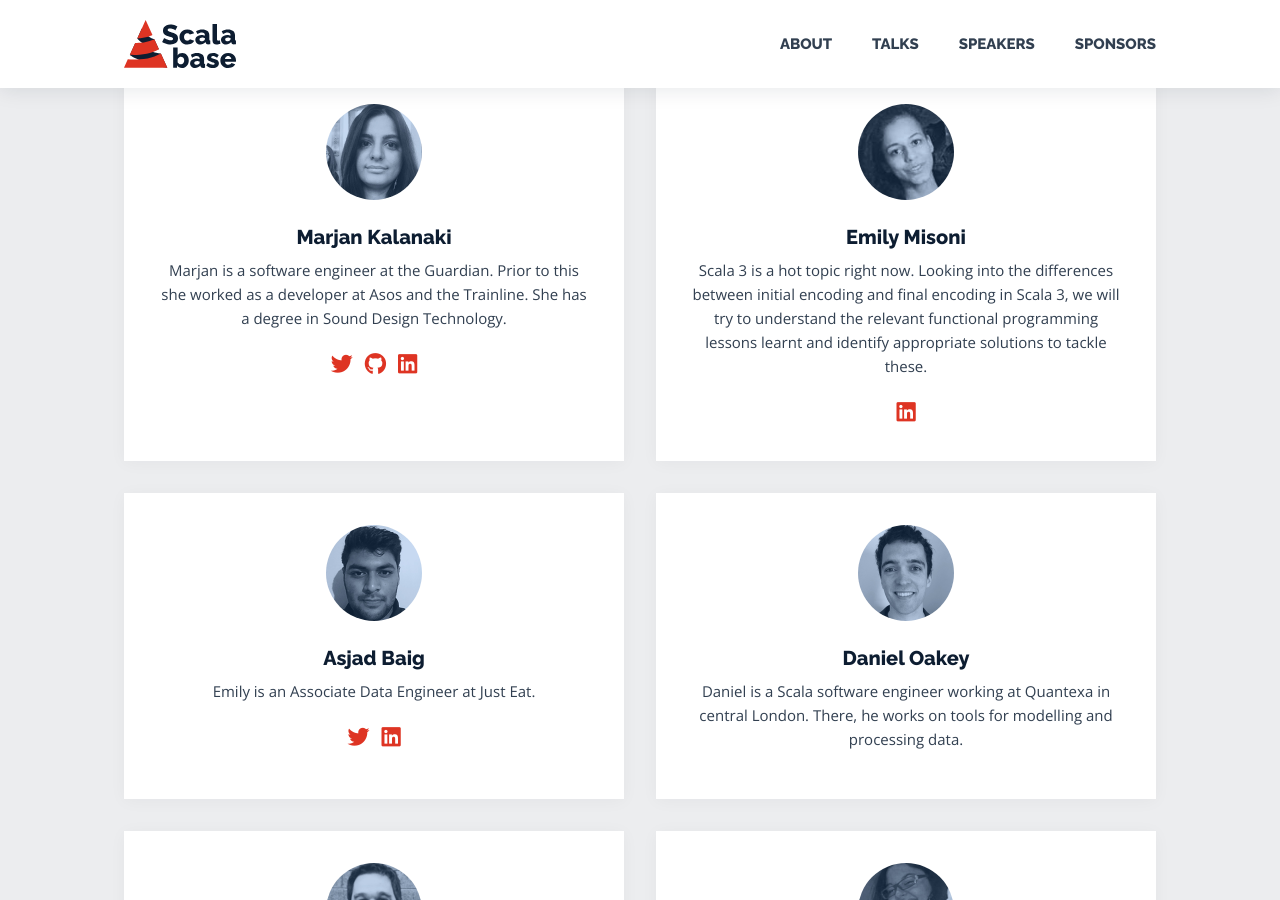
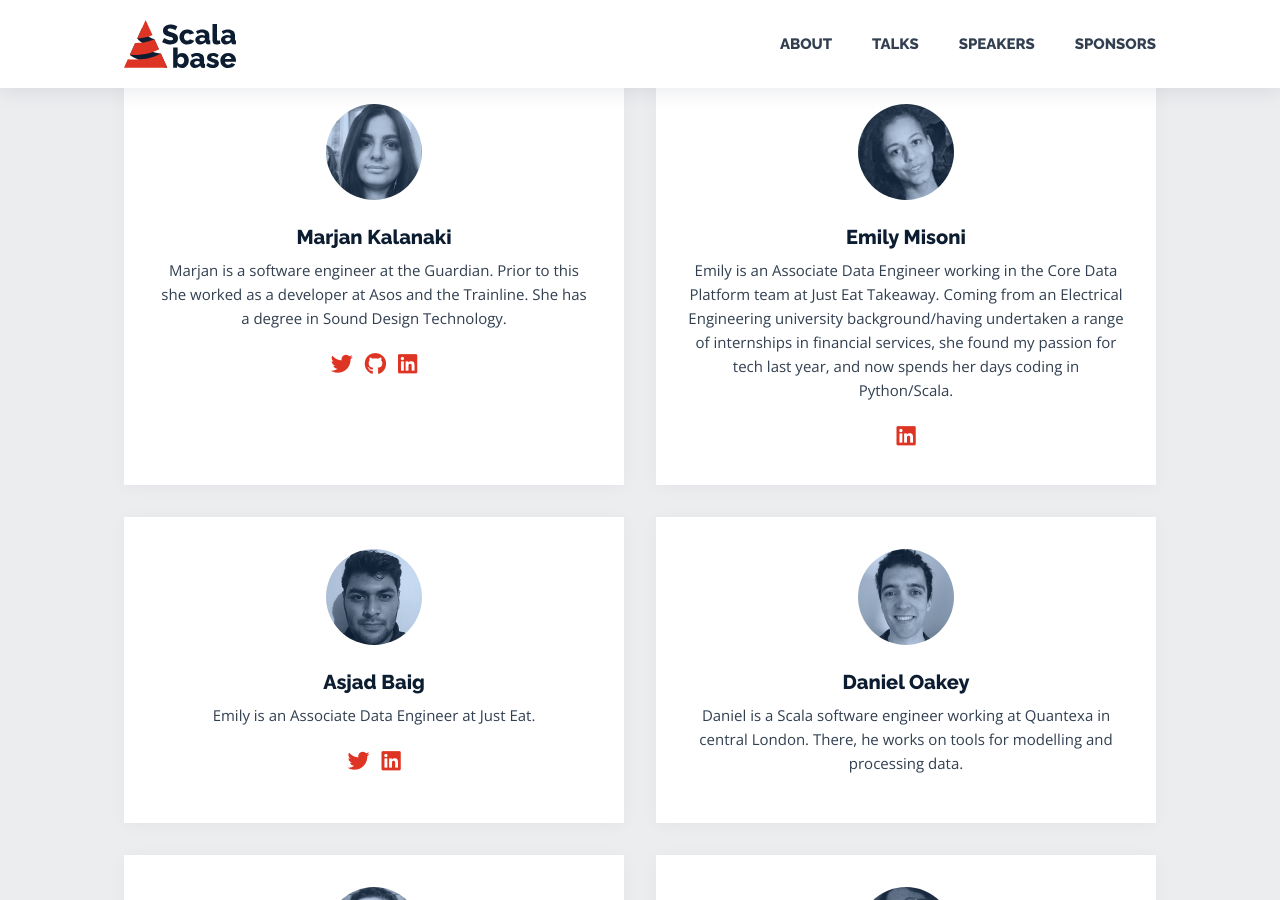
Before and after one commit to frankie297/scala-base-conf, a Jekyll site: the page built from docs/index.md, in a window 1280 px wide and 900 px high, scrolled down 4175 px. Built offline with Jekyll 4.4.1, drawn with Linux system fonts in a browser that asks for light colours; nearby versions of some CDN libraries.

Commit message:
update bio

```diff
--- a/docs/_data/speakers.yml
+++ b/docs/_data/speakers.yml
@@ -34,7 +34,7 @@ speakers:
 
     - id-speaker: 5
       name: "Emily Misoni"
-      bio: "Scala 3 is a hot topic right now. Looking into the differences between initial encoding and final encoding in Scala 3, we will try to understand the relevant functional programming lessons learnt and identify appropriate solutions to tackle these."
+      bio: "Emily is an Associate Data Engineer working in the Core Data Platform team at Just Eat Takeaway. Coming from an Electrical Engineering university background/having undertaken a range of internships in financial services, she found my passion for tech last year, and now spends her days coding in Python/Scala. "
       avatar: /img/speakers/emily-misoni.jpg
       social:
         - {name: "linkedin", link: "https://www.linkedin.com/in/emily-m-ab83741ab/"}
```
